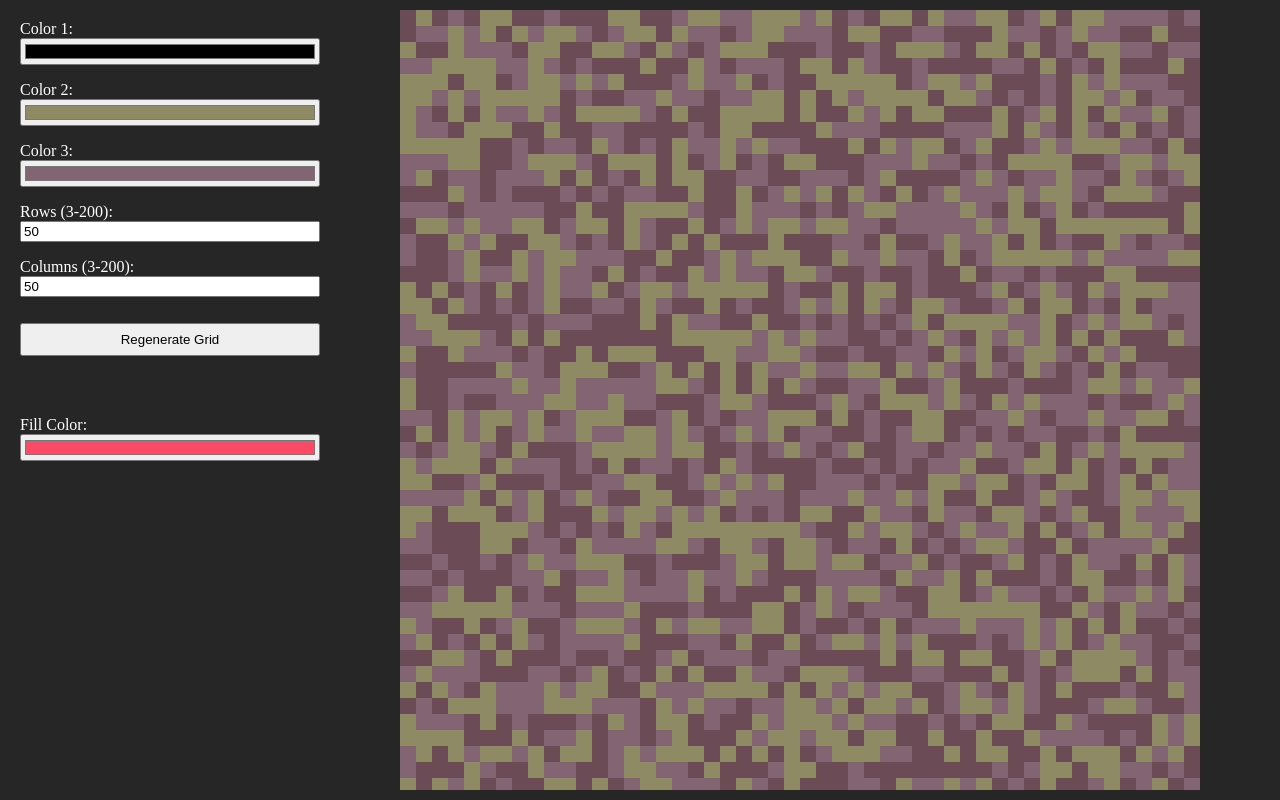
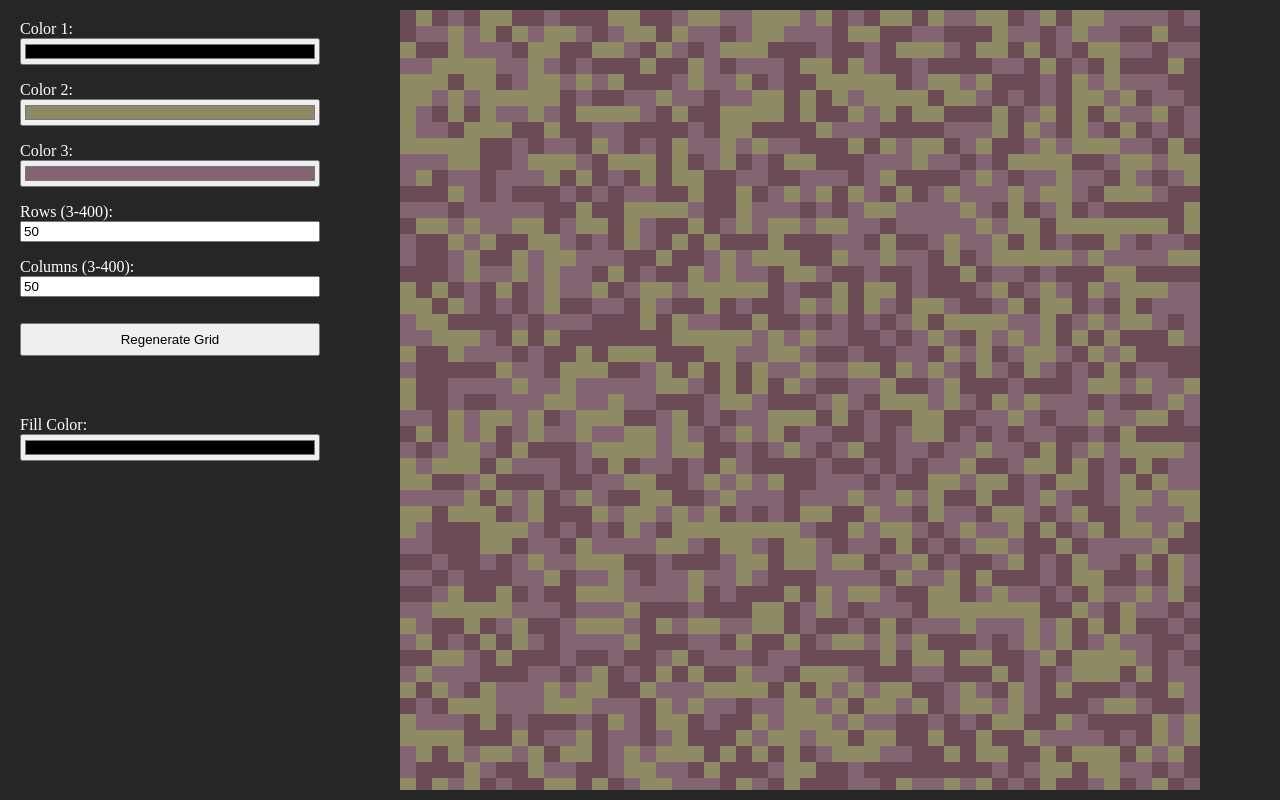
Before and after one commit to ChrisHamilton91/flood-fill-base64, a React (Vite) app in the folder react-frontend/: page / in a window 1280 px wide. Built offline with nearby package versions, Linux system fonts and the light colour scheme; no server answers.

Commit message:
Extract logic to a context

```diff
--- a/react-frontend/src/app.tsx
+++ b/react-frontend/src/app.tsx
@@ -1,56 +1,27 @@
-import { useCallback, useState } from "react";
-import { floodFill } from "./api";
 import Grid from "./grid";
-import randomColor from "./random-color";
+import { useGridCtx } from "./grid-ctx";
 import Sidebar from "./sidebar";
 
-const numColors = 3 as const;
-const defaultRows = 50 as const;
-const defaultColumns = 50 as const;
-
 function App() {
-  const [gridColors, setGridColors] = useState<string[]>(
-    new Array(numColors).fill("").map(randomColor)
-  );
-  const [rows, setRows] = useState<string>(defaultRows.toString());
-  const [columns, setColumns] = useState<string>(defaultColumns.toString());
-  const [fillColor, setFillColor] = useState<string>(randomColor());
-  const [grid, setGrid] = useState<string[][]>([]);
-  const [gridLoading, setGridLoading] = useState<boolean>(false);
-
-  const handleCellClick = useCallback(
-    (x: number, y: number) => {
-      setGridLoading(true);
-      floodFill({ grid, x, y, color: fillColor })
-        .then((newGrid) => {
-          if (newGrid) setGrid(newGrid);
-        })
-        .finally(() => setGridLoading(false));
-    },
-    [grid, fillColor]
-  );
-
+  const { gridLoading } = useGridCtx();
   return (
+    <>
+      {gridLoading ? <div className="loading-overlay"></div> : null}
       <div className="app-container">
         <div className="sidebar-container">
-        <Sidebar
-          gridColorsState={[gridColors, setGridColors]}
-          rowsState={[rows, setRows]}
-          columnsState={[columns, setColumns]}
-          fillColorState={[fillColor, setFillColor]}
-          setGrid={setGrid}
-        />
+          <Sidebar />
         </div>
         <div className="grid-container-outer">
           <div className="flex-spacer"></div>
           <div className="grid-container-inner">
             <div className="flex-spacer"></div>
-          <Grid grid={grid} onCellClick={handleCellClick} loading={gridLoading} />
+            <Grid />
             <div className="flex-spacer"></div>
           </div>
           <div className="flex-spacer"></div>
         </div>
       </div>
+    </>
   );
 }
 
--- /dev/null
+++ b/react-frontend/src/force-render.ts
@@ -0,0 +1,6 @@
+import { useReducer } from "react";
+
+export default function useForceRender() {
+  const [_, forceRender] = useReducer((x) => x + 1, 0);
+  return forceRender;
+}
--- /dev/null
+++ b/react-frontend/src/grid-ctx.tsx
@@ -0,0 +1,122 @@
+import {
+  createContext,
+  FC,
+  PropsWithChildren,
+  useCallback,
+  useContext,
+  useEffect,
+  useRef,
+  useState,
+} from "react";
+import { floodFill } from "./api";
+import useForceRender from "./force-render";
+import randomColor from "./random-color";
+
+type GridCtxProps = {
+  gridColorsState: [string[], React.Dispatch<React.SetStateAction<string[]>>];
+  rowsState: [string, React.Dispatch<React.SetStateAction<string>>];
+  columnsState: [string, React.Dispatch<React.SetStateAction<string>>];
+  fillColorState: [string, (value: string) => void];
+  grid: string[][];
+  generateGrid: () => void;
+  gridLoading: boolean;
+  handleCellClick: (x: number, y: number) => void;
+};
+
+const GridCtx = createContext<GridCtxProps>(null as any);
+
+const numColors = 3 as const;
+const defaultRows = 50 as const;
+const defaultColumns = 50 as const;
+export const minRows = 3 as const;
+export const minColumns = 3 as const;
+export const maxRows = 400 as const;
+export const maxColumns = 400 as const;
+
+export const GridCtxProvider: FC<PropsWithChildren> = ({ children }) => {
+  const [gridColors, setGridColors] = useState<string[]>(
+    new Array(numColors).fill("").map(randomColor)
+  );
+  const [rows, setRows] = useState<string>(defaultRows.toString());
+  const [columns, setColumns] = useState<string>(defaultColumns.toString());
+  const [gridLoading, setGridLoading] = useState<boolean>(false);
+
+  // These are refs so we can change them without changing the onClick function of every cell (handleCellClick),
+  // which would cause the entire grid to be rerendered on every change
+  const forceRender = useForceRender();
+  const fillColor = useRef<string>(randomColor());
+  const setFillColor = (value: string) => {
+    fillColor.current = value;
+    forceRender();
+  };
+  const grid = useRef<string[][]>([]);
+  const setGrid = (value: string[][]) => {
+    grid.current = value;
+    forceRender();
+  };
+
+  const handleCellClick = useCallback((x: number, y: number) => {
+    setGridLoading(true);
+
+    floodFill({ grid: grid.current, x, y, color: fillColor.current })
+      .then((newGrid) => {
+        if (newGrid) setGrid(newGrid);
+      })
+      .finally(() => setGridLoading(false));
+    // eslint-disable-next-line react-hooks/exhaustive-deps
+  }, []);
+
+  // eslint-disable-next-line react-hooks/exhaustive-deps
+  useEffect(generateGrid, []);
+
+  function generateGrid() {
+    setGridLoading(true);
+
+    let numRows = parseInt(rows);
+    let numColumns = parseInt(columns);
+
+    // Keeps rows and columns between min and max
+    if (!numRows || numRows < minRows) numRows = minRows;
+    if (!numColumns || numColumns < minColumns) numColumns = minColumns;
+    if (numRows > maxRows) numRows = maxRows;
+    if (numColumns > maxColumns) numColumns = maxColumns;
+
+    // Update UI inputs
+    setRows(numRows.toString());
+    setColumns(numColumns.toString());
+
+    // Generate grid where each cell is a random color from gridColors
+    const grid: string[][] = [];
+    for (let column = 0; column < numColumns; column++) {
+      grid.push([]);
+      for (let row = 0; row < numRows; row++) {
+        grid[column].push(gridColors[Math.floor(Math.random() * gridColors.length)]);
+      }
+    }
+
+    // Push grid render to back of event queue so the loading overlay can pop up
+    setTimeout(() => {
+      setGrid(grid);
+      setGridLoading(false);
+    });
+  }
+
+  return (
+    <GridCtx.Provider
+      value={{
+        gridColorsState: [gridColors, setGridColors],
+        rowsState: [rows, setRows],
+        columnsState: [columns, setColumns],
+        fillColorState: [fillColor.current, setFillColor],
+        grid: grid.current,
+        generateGrid,
+        gridLoading,
+        handleCellClick,
+      }}
+    >
+      {children}
+    </GridCtx.Provider>
+  );
+};
+
+export const useGridCtx = () => useContext(GridCtx);
--- a/react-frontend/src/grid.tsx
+++ b/react-frontend/src/grid.tsx
@@ -1,46 +1,44 @@
-import { FC, memo } from "react";
+import { FC, useMemo } from "react";
+import { useGridCtx } from "./grid-ctx";
 
-type GridProps = { grid: string[][]; onCellClick(x: number, y: number): void; loading: boolean };
+const Grid: FC = () => {
+  const { grid } = useGridCtx();
 
-const Grid: FC<GridProps> = memo(({ grid, onCellClick, loading }) => {
-  return (
+  return useMemo(
+    () => (
       <div className="grid">
-      {loading ? <div className="grid-loading-overlay"></div> : null}
-      {grid.map((row, y) => (
-        <GridColumn key={y} column={row} x={y} onCellClick={onCellClick} />
+        {grid.map((column, x) => (
+          <div className="grid-column" key={x}>
+            {column.map((color, y) => (
+              <GridCell key={y} color={color} x={x} y={y} />
             ))}
           </div>
-  );
-});
-
-type GridColumnProps = { column: string[]; x: number; onCellClick(x: number, y: number): void };
-
-const GridColumn: FC<GridColumnProps> = memo(({ column, x, onCellClick }) => {
-  return (
-    <div className="grid-column">
-      {column.map((color, y) => (
-        <GridCell key={y} color={color} x={x} y={y} onCellClick={onCellClick} />
         ))}
       </div>
+    ),
+    [grid]
   );
-});
+};
 
 type GridCellProps = {
   color: string;
   x: number;
   y: number;
-  onCellClick(x: number, y: number): void;
 };
 
-const GridCell: FC<GridCellProps> = memo(({ color, x, y, onCellClick }) => {
+const GridCell: FC<GridCellProps> = ({ color, x, y }) => {
+  const { handleCellClick } = useGridCtx();
+
+  return useMemo(() => {
     return (
       <div
         key={x}
         className="grid-cell"
         style={{ backgroundColor: color }}
-      onClick={() => onCellClick(x, y)}
+        onClick={() => handleCellClick(x, y)}
       ></div>
     );
-});
+  }, [color, x, y, handleCellClick]);
+};
 
 export default Grid;
--- a/react-frontend/src/main.tsx
+++ b/react-frontend/src/main.tsx
@@ -1,5 +1,10 @@
 import ReactDOM from "react-dom/client";
 import App from "./app";
+import { GridCtxProvider } from "./grid-ctx";
 import "./styles.scss";
 
-ReactDOM.createRoot(document.getElementById("root") as HTMLElement).render(<App />);
+ReactDOM.createRoot(document.getElementById("root") as HTMLElement).render(
+  <GridCtxProvider>
+    <App />
+  </GridCtxProvider>
+);
--- a/react-frontend/src/sidebar.tsx
+++ b/react-frontend/src/sidebar.tsx
@@ -1,59 +1,21 @@
-import { FC, useEffect, useState } from "react";
+import { FC } from "react";
+import { maxColumns, maxRows, minColumns, minRows, useGridCtx } from "./grid-ctx";
 
-const minRows = 3 as const;
-const minColumns = 3 as const;
-const maxRows = 200 as const;
-const maxColumns = 200 as const;
+const Sidebar: FC = () => {
+  const {
+    gridColorsState: [gridColors, setGridColors],
+    rowsState: [rows, setRows],
+    columnsState: [columns, setColumns],
+    fillColorState: [fillColor, setFillColor],
+    generateGrid,
+  } = useGridCtx();
 
-type SideBarProps = {
-  gridColorsState: [string[], React.Dispatch<React.SetStateAction<string[]>>];
-  rowsState: [string, React.Dispatch<React.SetStateAction<string>>];
-  columnsState: [string, React.Dispatch<React.SetStateAction<string>>];
-  fillColorState: [string, React.Dispatch<React.SetStateAction<string>>];
-  setGrid: React.Dispatch<React.SetStateAction<string[][]>>;
-};
-
-const Sidebar: FC<SideBarProps> = ({
-  gridColorsState: [gridColors, setGridColors],
-  rowsState: [rows, setRows],
-  columnsState: [columns, setColumns],
-  fillColorState: [fillColor, setFillColor],
-  setGrid,
-}) => {
   function handleColorChange(i: number, color: string) {
     setGridColors((prev) => {
       const next = [...prev];
       next[i] = color;
       return next;
     });
-  }
-
-  useEffect(generateGrid, []);
-
-  function generateGrid() {
-    let numRows = parseInt(rows);
-    let numColumns = parseInt(columns);
-
-    // Keeps rows and columns between min and max
-    if (!numRows || numRows < minRows) numRows = minRows;
-    if (!numColumns || numColumns < minColumns) numColumns = minColumns;
-    if (numRows > maxRows) numRows = maxRows;
-    if (numColumns > maxColumns) numColumns = maxColumns;
-
-    // Update UI inputs
-    setRows(numRows.toString());
-    setColumns(numColumns.toString());
-
-    // Generate grid where each cell is a random color from gridColors
-    const grid: string[][] = [];
-    for (let column = 0; column < numColumns; column++) {
-      grid.push([]);
-      for (let row = 0; row < numRows; row++) {
-        grid[column].push(gridColors[Math.floor(Math.random() * gridColors.length)]);
-      }
-    }
-
-    setGrid(grid);
   }
 
   return (
--- a/react-frontend/src/styles.scss
+++ b/react-frontend/src/styles.scss
@@ -9,6 +9,14 @@ body,
   width: 100%;
   margin: 0;
   padding: 0;
+}
+
+.loading-overlay {
+  width: 100%;
+  height: 100%;
+  position: absolute;
+  z-index: 999;
+  cursor: wait;
 }
 
 .app-container {
@@ -60,14 +68,6 @@ body,
       width: fit-content;
       height: fit-content;
 
-      .grid-loading-overlay {
-        width: 100%;
-        height: 100%;
-        position: absolute;
-        z-index: 999;
-        cursor: wait;
-      }
-
       .grid-column {
         display: flex;
         flex-direction: column;
```
Lines whose indentation alone changed are shown as unchanged.
